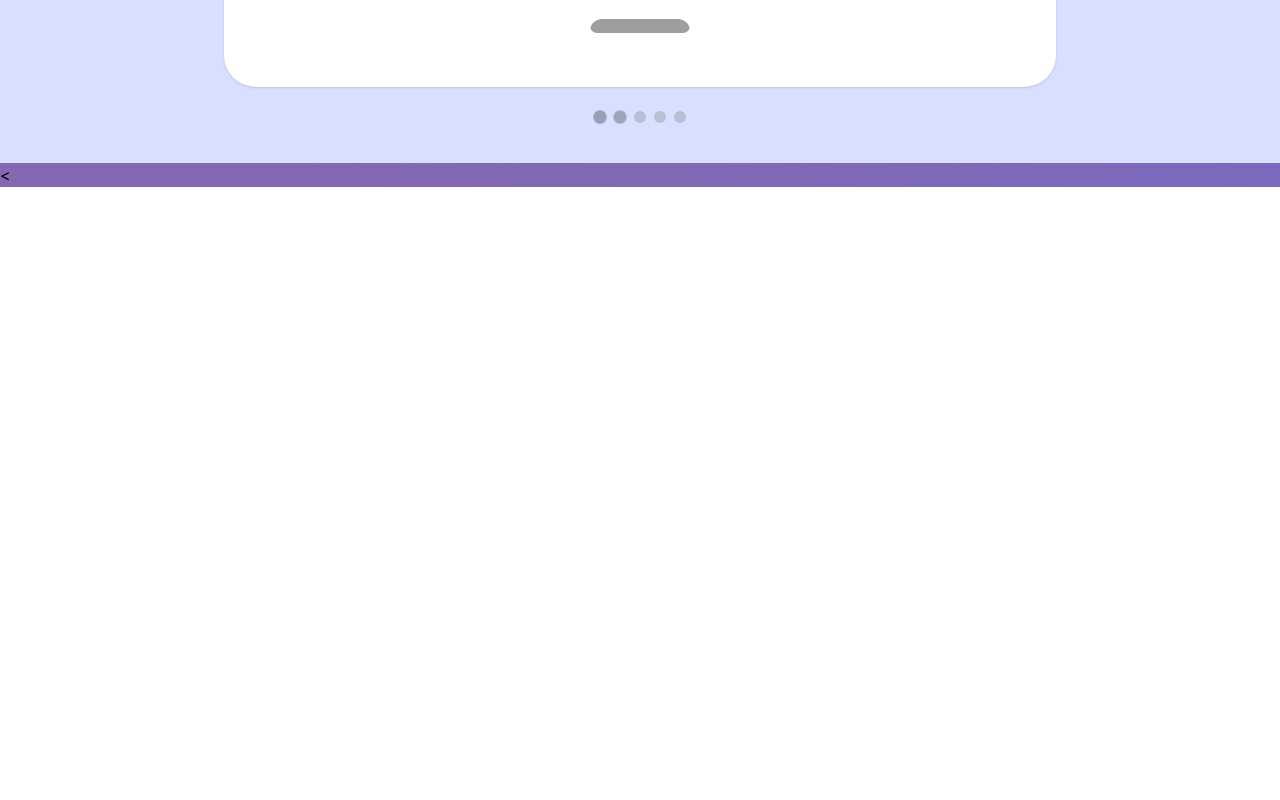
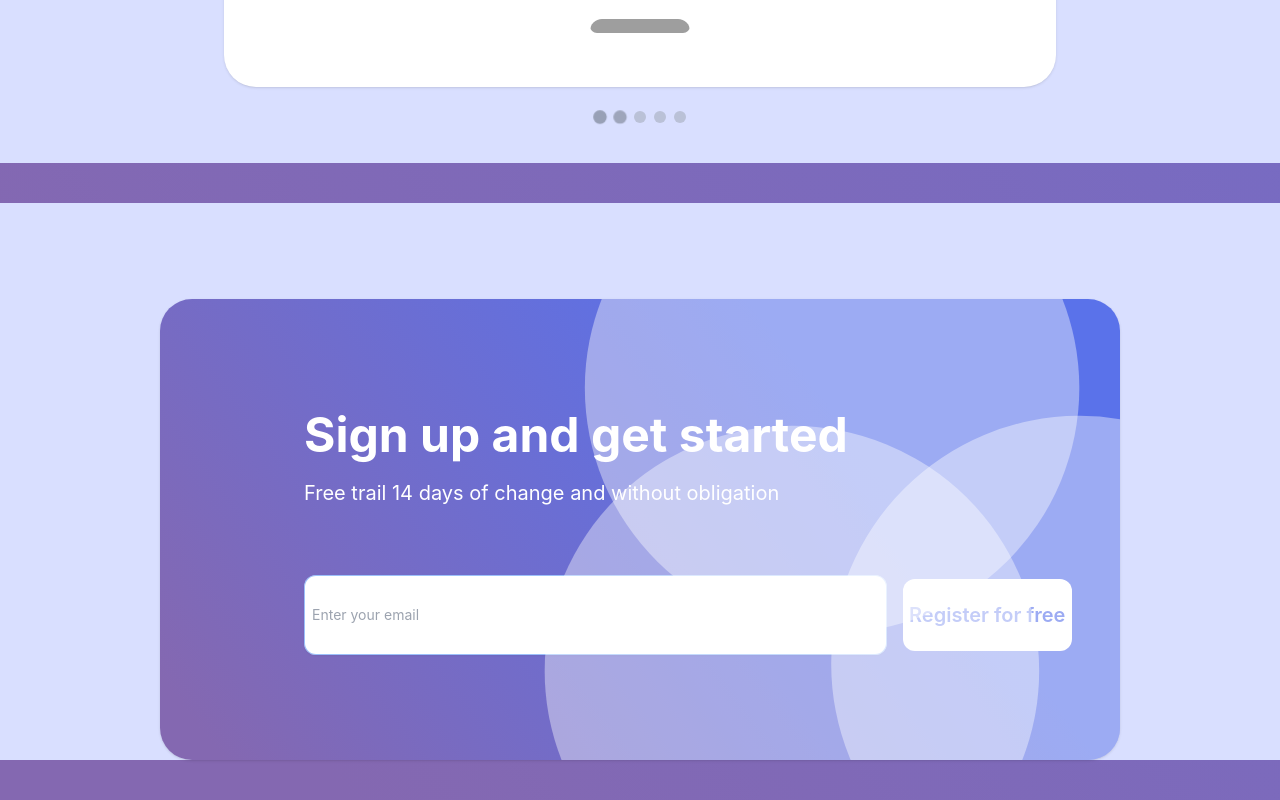
Before and after one commit to zakaria-rezk/SaaS-Delivery-Management-Software, a Vue app: page / in a window 1280 px wide. Shown: the part 7035-7835 px from the top of the page. Before the commit the page ends 7222 px from the top, so only its background shows below. Built offline with nearby package versions, Linux system fonts and the light colour scheme; grey boxes are pictures that could not be loaded.

Commit message:
checkout ::login section

```diff
--- /dev/null
+++ b/src/components/UI/Forms/BaseInputComponent.vue
@@ -0,0 +1,25 @@
+<template>
+  <label for="" v-if="label">
+    {{ label }}
+  </label>
+  <input
+    :type="type"
+    v-model="model"
+    :placeholder="placeholder"
+    class="block w-full rounded-xl px-2 border-0 py-1.5 shadow-sm ring-1 ring-inset focus:ring-2 focus:ring-inset sm:text-sm py-4"
+  />
+</template>
+<script lang="ts" setup>
+type InputType = "text" | "password" | "email" | "number" | "tel" | "search";
+interface Props {
+  type?: InputType;
+  model?: string | number;
+  disabled?: boolean;
+  required?: boolean;
+  label?: string;
+  value?: string | number;
+  placeholder?: string;
+}
+const model = defineModel<string | number>();
+const props = defineProps<Props>();
+</script>
--- a/src/components/sections/LoginSectionComponent.vue
+++ b/src/components/sections/LoginSectionComponent.vue
@@ -1,10 +1,46 @@
 <template>
-  <section class="lgoin bg-purple-light pt-24 xl:px-40 lg:px-20 md:px-12 px-4">
-    <BaseCardComponent class="bg-gradient-custom pt-24"
-      ></BaseCardComponent
+  <section
+    class="lgoin bg-purple-light pt-24 xl:px-40 lg:px-20 md:px-12 px-4 my-10 relative"
+  >
+    <div
+      class="bg-gradient-custom overflow-hidden md:pl-24  h-[461px] dark:bg-gradient-custom-dark relative z-10 rounded-[32px] shadow shadow-b-2xl py-4 flex"
     >
+      <div class="px-12 w-full">
+        <h1
+          class="font-bold lg:text-5xl text-3xl mt-24 text-white relative z-10"
+        >
+          Sign up and get started
+        </h1>
+        <p class="text-white text-xl py-5 p dark:text-white relative z-10">
+          Free trail 14 days of change and without obligation
+        </p>
+        <div class="flex gap-4 py-12">
+          <BaseInputComponent
+            placeholder="Enter your email"
+            value="ss"
+            :model="email"
+            type="text"
+          />
+          <BaseButtonComponent variant="light" size="2x-large" label="Register for free"
+            ></BaseButtonComponent
+          >
+        </div>
+      </div>
+      <div class="overflow-hidden w-fit hidden md:block w-3/4">
+        <Ellipse class="absolute -top-[0px] transform rotate-180 right-10" />
+        <Ellipse
+          class="absolute -right-[150px] top-[140px] transform -rotate-45"
+        />
+        <Ellipse class="absolute bottom-0 right-20" />
+      </div>
+    </div>
   </section>
 </template>
 <script lang="ts" setup>
-import BaseCardComponent from "../UI/BaseCardComponent.vue";
+import { ref } from "vue";
+import BaseButtonComponent from "@/components/UI/BaseButtonComponent.vue";
+import BaseInputComponent from "@/components/UI/Forms/BaseInputComponent.vue";
+import SvgRenderComponent from "../UI/SvgRenderComponent.vue";
+import Ellipse from "@/assets/svg/Ellipse.svg";
+const email = ref<string>();
 </script>
--- a/src/views/HomePageView.vue
+++ b/src/views/HomePageView.vue
@@ -1,6 +1,6 @@
 <template>
   <HeroSectionComponent /><PartnersSectionComponent /><ServicesSectionComponent /><PricingSectionComponent />
-  <FeaturesSectionComponent /><SuccessStoriesSectionComponent /><
+  <FeaturesSectionComponent /><SuccessStoriesSectionComponent /><LoginSectionComponent />
 </template>
 <script lang="ts" setup>
 import HeroSectionComponent from "@/components/sections/HeroSectionComponent.vue";
```
Also changed, not shown: src/assets/svg/Ellipse.svg (added).
